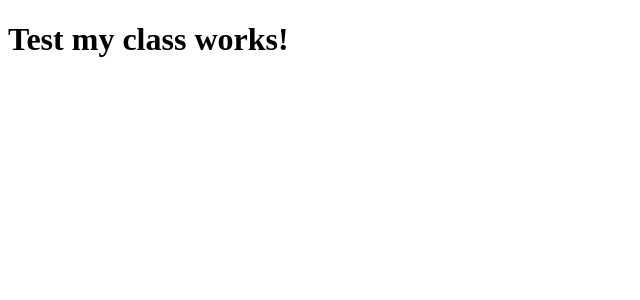
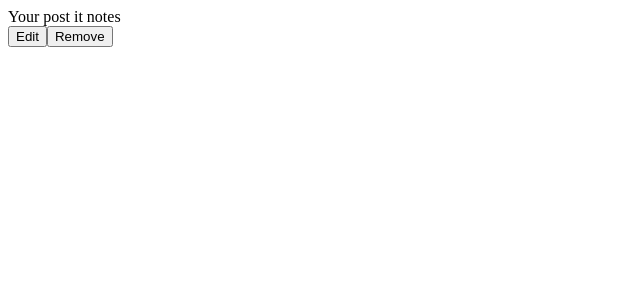
Before and after one commit to bgirlcoolcat/React-How-to, a React (Create React App) app: page / in a window 1280 px wide. Shown: the top 300 px of the page, without its empty margins (0-640 px from the left). Built offline with nearby package versions, Linux system fonts and the light colour scheme.

Commit message:
To make up my post it app, I include the elements in the render function

```diff
--- a/src/PostIt.js
+++ b/src/PostIt.js
@@ -1,12 +1,18 @@
 import React from 'react';
 
 // 1. created my class PostIt for the post it notes component.
+// 2. To make up my post it app, I include the following elements:
+  // a div block with 2 buttons and some text. I include these elements in the render function.
 
 class PostIt extends React.Component {
 
     render() {
         return (
-            <h1>Test my class works!</h1>
+            <div className="commentContainer">
+                <div className="commentText">Your post it notes</div>
+                <button classname="button-primary">Edit</button>
+                <button className="button-danger">Remove</button>
+            </div>
         );
     }
 }
```
